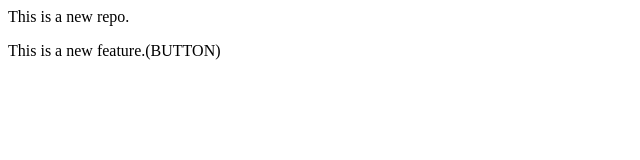
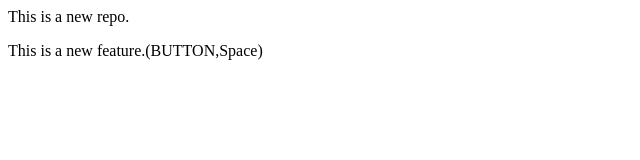
Before and after one commit to Shivamch0/Local-repo, a plain HTML site: page index.html in a window 1280 px wide. Shown: the full height of the page, 0-640 px from the left. Drawn offline with Linux system fonts and the light colour scheme.

Commit message:
Add button and space

```diff
--- a/index.html
+++ b/index.html
@@ -1,4 +1,2 @@
 <p>This is a new repo.</p>
-<p>
-    This is a new feature.(BUTTON)
-</p>
+<p> This is a new feature.(BUTTON,Space)</p>
```
